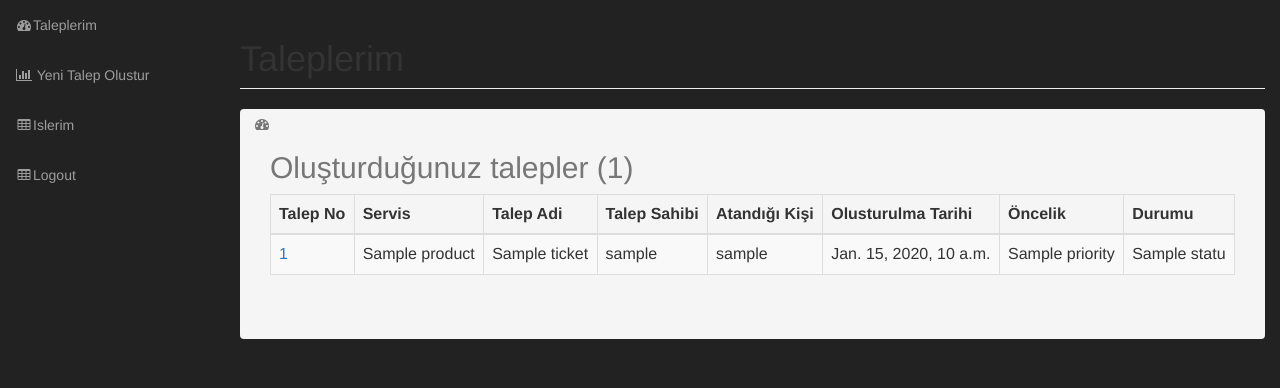
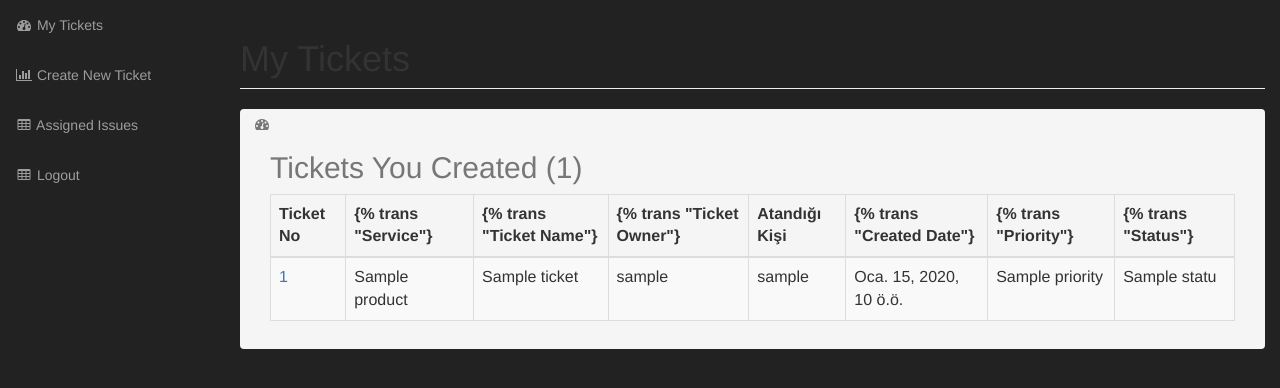
Before and after one commit to ozgebarbaros/helpdesk, a Django app: page /mytickets/ in a window 1280 px wide. Shown: the part 51-439 px from the top of the page. Run offline with Django 3.2, Linux system fonts and the light colour scheme; a user stored in the database is signed in; tables that the repository leaves empty hold one stand-in row (values such as "Sample post"); parts of the project's set-up code (start-up, migrations or seed data) failed here and were passed over.

Commit message:
fixed #7

```diff
--- a/helpdesk/models.py
+++ b/helpdesk/models.py
@@ -3,6 +3,7 @@
 
 from datetime import datetime
 
+from django.utils.translation import ugettext_lazy as _
 from django.contrib.auth.models import User
 from django.db import models
 
@@ -16,12 +17,12 @@ from django.db import models
 
 class Product(models.Model):
     #product name can be (database, internet domain, email)
-    name = models.CharField(max_length = 50)
+    name = models.CharField(verbose_name=_("Product"), max_length = 50)
     def __unicode__(self):
         return self.name
 
 class Status(models.Model):
-    name= models.CharField(max_length="15")
+    name= models.CharField(verbose_name=_("Status"), max_length="15")
     def __unicode__(self):
         return self.name
 
@@ -33,14 +34,14 @@ class Status(models.Model):
 #)
 
 class Priority(models.Model):
-    name= models.CharField(max_length="15")
+    name= models.CharField(verbose_name=_("Priority"), max_length="15")
     def __unicode__(self):
         return self.name
 
 # TODO
 #User needs to be add to Department model
 class Department(models.Model):
-    name = models.CharField(max_length="11")
+    name = models.CharField(verbose_name=_("Deparment"), max_length="11")
     product = models.ForeignKey(Product)
     def __unicode__(self):
         return self.name
@@ -49,7 +50,7 @@ class Department(models.Model):
 # product model can extensible
 
 class Comment(models.Model):
-    comment= models.CharField(max_length = 1000,verbose_name="Yorum")
+    comment= models.CharField(verbose_name=_("Comment"), max_length = 1000)
 
 # TODO
 #resolution and assignee can be add
@@ -60,8 +61,8 @@ class Ticket(models.Model):
     priority = models.ForeignKey(Priority)
     followUpUser= models.ForeignKey(User,related_name='followupuser',blank=True,null=True)
     createdbyUser= models.ForeignKey(User,related_name='createdbyuser')
-    title = models.CharField(max_length = 100,verbose_name="Baslik")
-    description = models.CharField(max_length = 1000,verbose_name="Aciklama")
-    created_date = models.DateTimeField(default=datetime.now,verbose_name="Olusturulma Tarihi")
-    modified_date = models.DateTimeField(blank=True, null=True,verbose_name="Degistirilme Tarihi")
-    comment= models.ForeignKey(Comment,blank=True,null=True)
+    title = models.CharField(verbose_name=_("Title"), max_length = 100)
+    description = models.CharField(verbose_name=_("Description"), max_length = 1000)
+    created_date = models.DateTimeField(verbose_name=_("Created Date"), default=datetime.now)
+    modified_date = models.DateTimeField(verbose_name=_("Modified Date"), blank=True, null=True)
+    comment= models.ForeignKey(Comment, blank=True,null=True)
--- a/helpdesk/templates/base.html
+++ b/helpdesk/templates/base.html
@@ -1,4 +1,6 @@
 {% load staticfiles %}
+{% load i18n %}
+{% load l10n %}
 <html>
 <head>
   <title>Help Desk With Django</title>
@@ -26,16 +28,16 @@
 	    <div class="collapse navbar-collapse navbar-ex1-collapse">
                 <ul class="nav navbar-nav side-nav">
                     <li>
-                        <a href="/mytickets"><i class="fa fa-fw fa-dashboard"></i>Taleplerim</a>
+                        <a href="/mytickets"><i class="fa fa-fw fa-dashboard"></i> {% trans "My Tickets"%}</a>
                     </li>
                     <li>
-                        <a href="/ticketcreate"><i class="fa fa-fw fa-bar-chart-o"></i> Yeni Talep Olustur</a>
+                        <a href="/ticketcreate"><i class="fa fa-fw fa-bar-chart-o"></i> {% trans "Create New Ticket"%}</a>
                     </li>
                     <li>
-                        <a href="/assigned"><i class="fa fa-fw fa-table"></i>Islerim</a>
+                        <a href="/assigned"><i class="fa fa-fw fa-table"></i> {% trans "Assigned Issues"%}</a>
                     </li>
 		    <li>
-                        <a href="/accounts/logout"><i class="fa fa-fw fa-table"></i>Logout</a>
+                        <a href="/accounts/logout"><i class="fa fa-fw fa-table"></i> {% trans "Logout"%}</a>
                     </li>
                 </ul>
             </div>
--- a/helpdesk/templates/createticket.html
+++ b/helpdesk/templates/createticket.html
@@ -1,8 +1,10 @@
 {% extends 'base.html' %}
 {% block container-fluid %}
+{% load i18n %}
+{% load l10n %}
 <div class="row">
    <div class="col-lg-12">
-       <h1 class="page-header">Yeni Talep Olustur</h1>
+       <h1 class="page-header">{% trans "Create New Ticket"%}</h1>
        <ol class="breadcrumb">
        <li class="active">
        <i class="fa fa-dashboard"></i>
--- a/helpdesk/templates/mytickets.html
+++ b/helpdesk/templates/mytickets.html
@@ -1,27 +1,29 @@
 {% extends 'base.html' %}
 {% block container-fluid %}
+{% load i18n %}
+{% load l10n %}
 <div class="row">
    <div class="col-lg-12">
-       <h1 class="page-header">Taleplerim</h1>
+       <h1 class="page-header">{% trans "My Tickets"%}</h1>
        <ol class="breadcrumb">
        <li class="active">
        <i class="fa fa-dashboard"></i>
 		<div class="col-lg-6">
         {%if tickets%}
-        <h2>Oluşturduğunuz talepler ({{tickets.count}})</h2>
+        <h2>{% trans "Tickets You Created" %} ({{tickets.count}})</h2>
                 <div class="table-responsive">
 
                 <table class="table table-bordered table-hover table-striped">
                 <thead>
                      <tr>
-                           <th>Talep No</th>
-                           <th>Servis</th>
-                           <th>Talep Adi</th>
-                           <th>Talep Sahibi</th>
+                           <th>{% trans "Ticket No"%}</th>
+                           <th>{% trans "Service"}</th>
+                           <th>{% trans "Ticket Name"}</th>
+                           <th>{% trans "Ticket Owner"}</th>
                            <th>Atandığı Kişi</th>
-                           <th>Olusturulma Tarihi</th>
-                           <th>Öncelik</th>
-                           <th>Durumu</th>
+                           <th>{% trans "Created Date"}</th>
+                           <th>{% trans "Priority"}</th>
+                           <th>{% trans "Status"}</th>
                      </tr>
                 </thead>
                 <tbody>
@@ -41,7 +43,7 @@
                 </table>
                 </div>
         {% else %}
-                <h2>olusturdugunuz talep yok</h2>
+                <h2>{% trans "No any ticket you created" %}</h2>
         {% endif %}
         </li>
       </ol>
--- a/helpdesk/templates/ticketdetails.html
+++ b/helpdesk/templates/ticketdetails.html
@@ -1,8 +1,10 @@
 {% extends 'base.html' %}
 {% block container-fluid %}
+{% load i18n %}
+{% load l10n %}
 <div class="row">
    <div class="col-lg-12">
-       <h1 class="page-header">Taleplerim</h1>
+       <h1 class="page-header">{% trans "My Tickets"%}</h1>
        <ol class="breadcrumb">
        <li class="active">
        <i class="fa fa-dashboard"></i>
--- a/helpdesk/urls.py
+++ b/helpdesk/urls.py
@@ -7,8 +7,8 @@ urlpatterns = patterns('helpdesk.views',
     # url(r'^blog/', include('blog.urls')),
     url(r'^$', "index", name="index"),
     url(r'^accounts/', include('userprofile.urls')),
-    url(r'^show/(?P<ticket_id>[0-9]+)',"showticket",name="showticket"),
+    url(r'^show/(?P<ticket_id>[0-9]+)', "showticket", name="showticket"),
     url(r'^mytickets/', "view_dashboard", name="view_dashboard"),
-    url(r'^ticketcreate', 'createTicket',name='createTicket'),
+    url(r'^ticketcreate', 'createTicket', name='createTicket'),
     url(r'^admin/', include(admin.site.urls)),
 )
--- a/helpdesk/views.py
+++ b/helpdesk/views.py
@@ -9,10 +9,11 @@ from helpdesk.models import *
 from helpdeskforms import CreateTicketForm
 
 
+
 @login_required
 def createTicket(request):
     if request.user.is_authenticated():
-        status="Formu doldur"
+        status = _("Fill Form")
         initialdata={'status':'1'}
         if request.POST:
             form=CreateTicketForm(initialdata)
@@ -27,12 +28,12 @@ def createTicket(request):
                 print form.data
                 try:
                     form.save(commit=True)
-                    status="form kaydedildi"
+                    status = _("Form Saved")
                 except Exception as e:
-                    status="hata olustu"
+                    status = _("Error Occured")
                     print e
             else:
-                print "form kaydedilemedi"
+                print _("Form Couldn't Be Saved")
         else:
             form = CreateTicketForm()
         return render_to_response('createticket.html', {'form':form,'status':status})
--- a/userprofile/forms.py
+++ b/userprofile/forms.py
@@ -1,6 +1,8 @@
 # -*- coding: utf-8 -*-
 from django import forms
 
+from django.utils.translation import ugettext_lazy as _
+
 class LoginForm(forms.Form):
-    username = forms.CharField(max_length = 30, widget=forms.TextInput(attrs={'placeholder': 'username'}))
-    password = forms.CharField(widget=forms.PasswordInput(attrs={'placeholder': 'password'}))
+    username = forms.CharField(label=_("Username"), max_length = 30, widget=forms.TextInput(attrs={'placeholder': 'username'}))
+    password = forms.CharField(label=_("Password"), widget=forms.PasswordInput(attrs={'placeholder': 'password'}))
```
Also changed, not shown: helpdesk/settings.py (+8 -1 lines), helpdesk/templates/index.html (+6 -2 lines), userprofile/views.py (+4 -3 lines).
